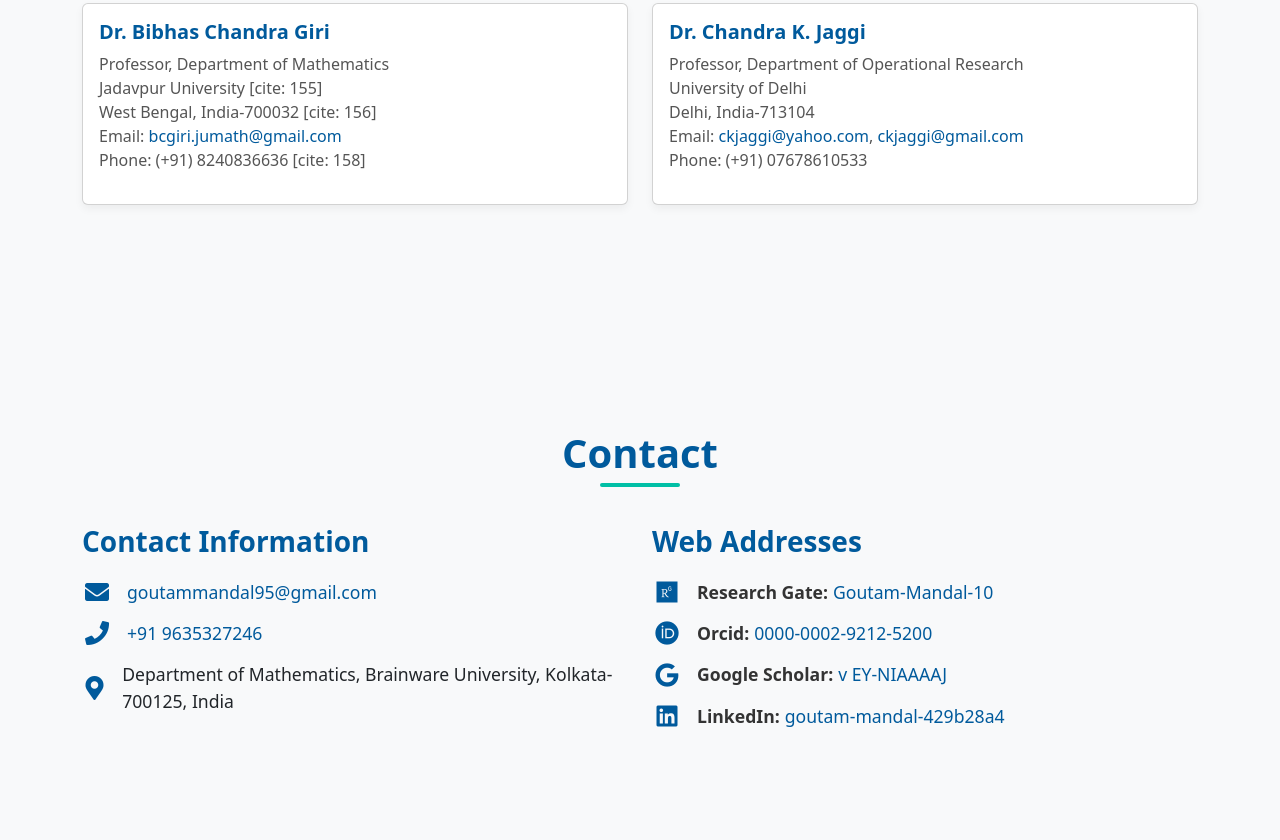
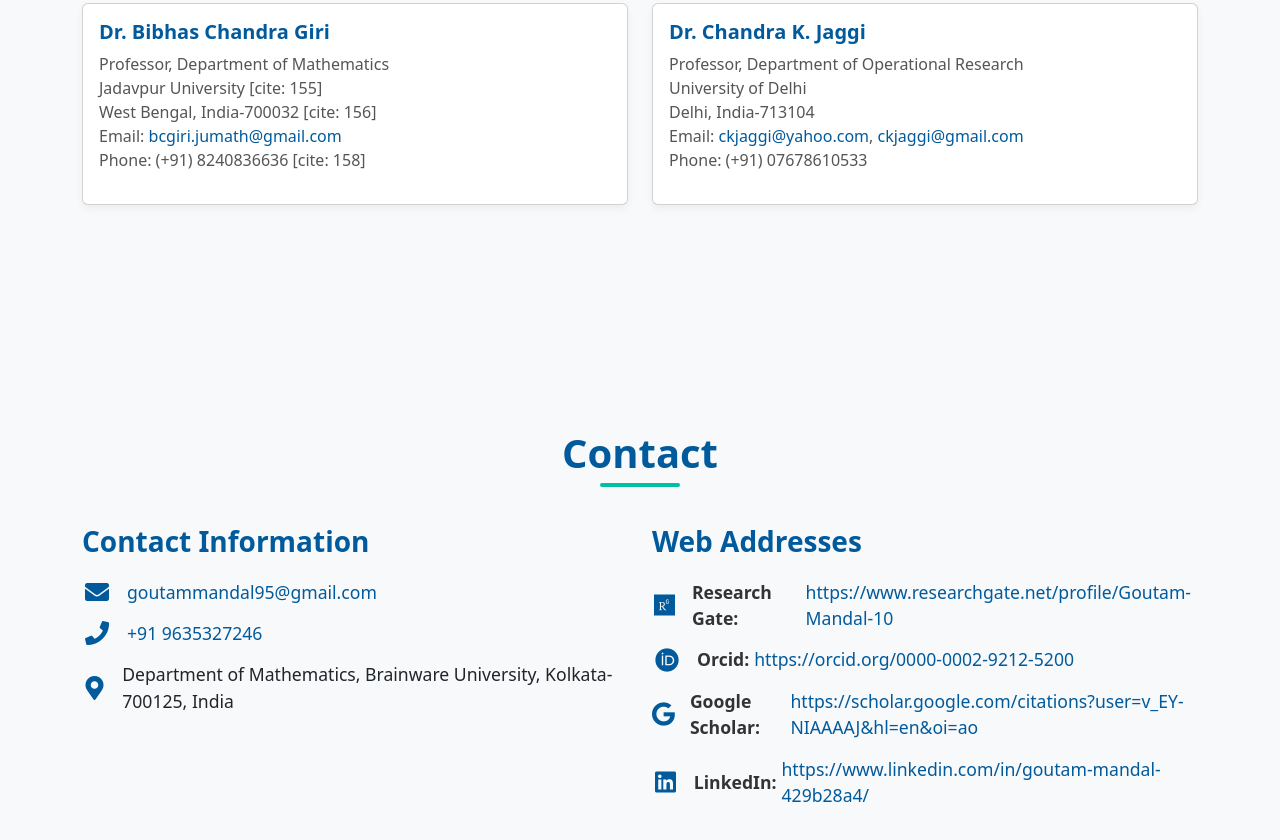
Before and after one commit to goutammandal95/Goutam-Mandal-portfolio-website, a plain HTML site: page index.html in a window 1280 px wide. Shown: the part 11148-11988 px from the top of the page. Drawn offline with nearby package versions, Linux system fonts and the light colour scheme.

Commit message:
Update index.html

```diff
--- a/index.html
+++ b/index.html
@@ -757,19 +757,19 @@
                         <ul class="list-unstyled">
                             <li>
                                 <i class="fab fa-researchgate contact-icon"></i>
-                                <strong>Research Gate:</strong> <a href="https://www.researchgate.net/profile/Goutam-Mandal-10" target="_blank">Goutam-Mandal-10</a>
+                                <strong>Research Gate:</strong> <a href="https://www.researchgate.net/profile/Goutam-Mandal-10" target="_blank">https://www.researchgate.net/profile/Goutam-Mandal-10</a>
                             </li>
                             <li>
                                 <i class="fab fa-orcid contact-icon"></i>
-                                <strong>Orcid:</strong> <a href="https://orcid.org/0000-0002-9212-5200" target="_blank">0000-0002-9212-5200</a>
+                                <strong>Orcid:</strong> <a href="https://orcid.org/0000-0002-9212-5200" target="_blank">https://orcid.org/0000-0002-9212-5200 </a>
                             </li>
                             <li>
                                 <i class="fab fa-google contact-icon"></i>
-                                <strong>Google Scholar:</strong> <a href="https://scholar.google.com/citations?user=v EY-NIAAAAJ&hl=en&oi=ao" target="_blank">v EY-NIAAAAJ</a>
+                                <strong>Google Scholar:</strong> <a href="https://scholar.google.com/citations?user=v_EY-NIAAAAJ&hl=en&oi=ao" target="_blank"> https://scholar.google.com/citations?user=v_EY-NIAAAAJ&hl=en&oi=ao </a>
                             </li>
                             <li>
                                 <i class="fab fa-linkedin contact-icon"></i>
-                                <strong>LinkedIn:</strong> <a href="https://www.linkedin.com/in/goutam-mandal-429b28a4/" target="_blank">goutam-mandal-429b28a4</a>
+                                <strong>LinkedIn:</strong> <a href="https://www.linkedin.com/in/goutam-mandal-429b28a4/" target="_blank"> https://www.linkedin.com/in/goutam-mandal-429b28a4/</a>
                             </li>
                         </ul>
                     </div>
@@ -791,7 +791,7 @@
                     <a href="https://www.linkedin.com/in/goutam-mandal-429b28a4/" class="social-icon" target="_blank" aria-label="LinkedIn">
                         <i class="fab fa-linkedin"></i>
                     </a>
-                    <a href="https://scholar.google.com/citations?user=vEY-NIAAAAJ&hl=en&oi=ao" class="social-icon" target="_blank" aria-label="Google Scholar">
+                    <a href="https://scholar.google.com/citations?user=v_EY-NIAAAAJ&hl=en&oi=ao" class="social-icon" target="_blank" aria-label="Google Scholar">
                         <i class="fas fa-graduation-cap"></i>
                     </a>
                     <a href="https://www.researchgate.net/profile/Goutam-Mandal-10" class="social-icon" target="_blank" aria-label="ResearchGate">
```
